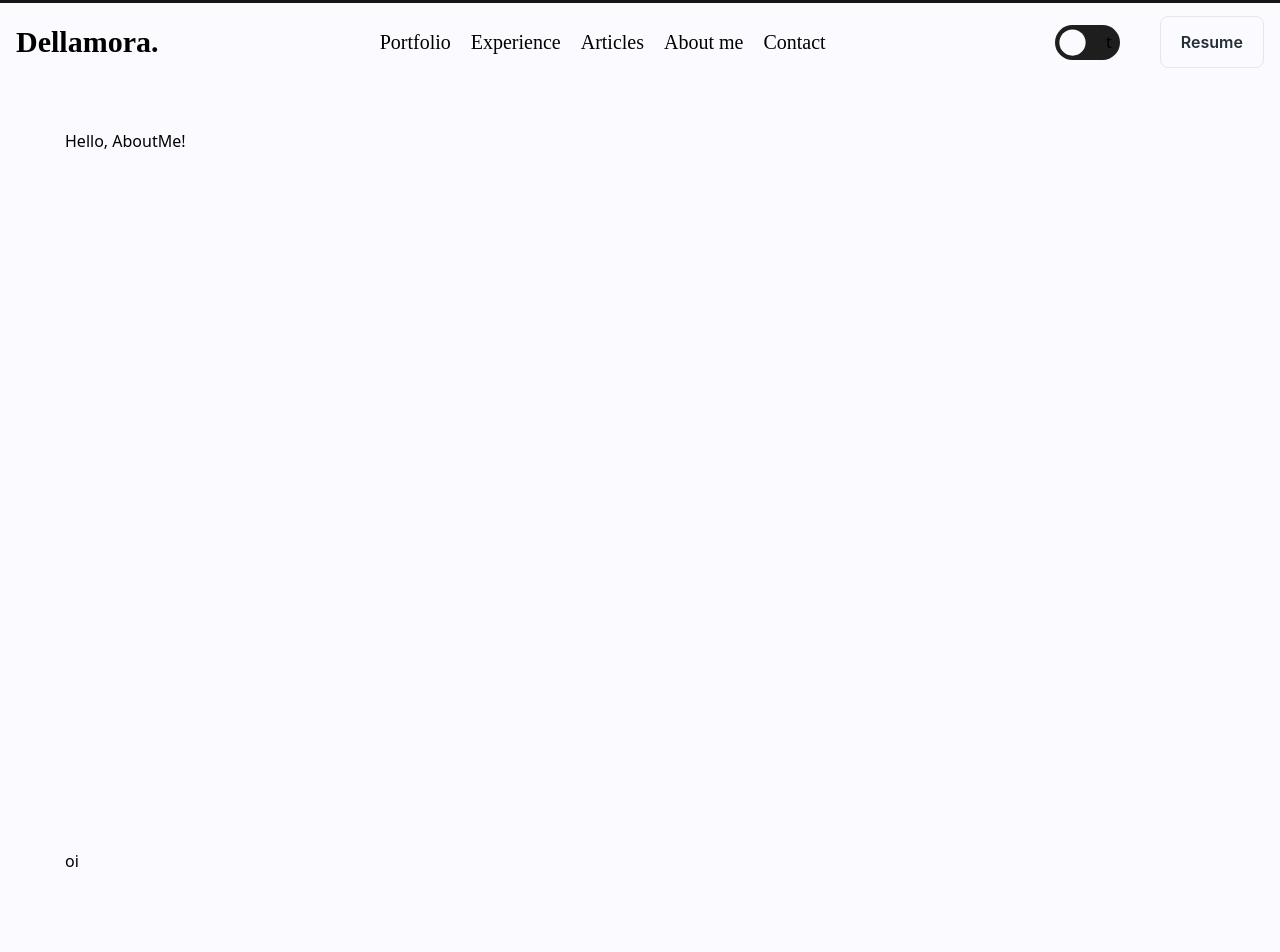
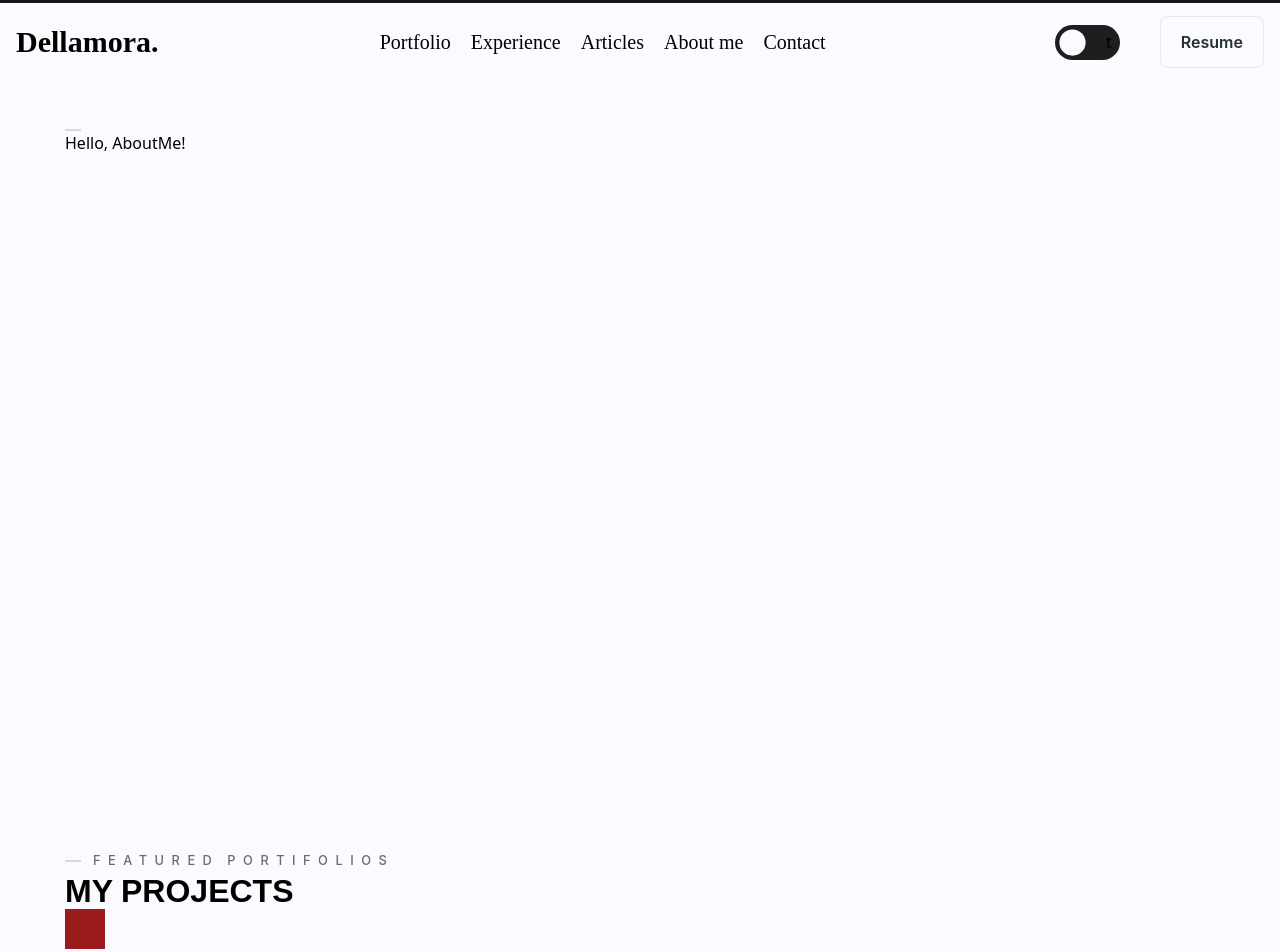
Before and after one commit to dellamora/dellamora-site, a Next.js app: page / in a window 1280 px wide. Shown: the top 952 px of the page. Built offline with nearby package versions, Linux system fonts and the light colour scheme; a web font is replaced by a local one.

Commit message:
added titles props at section component

```diff
--- a/src/common/components/section.tsx
+++ b/src/common/components/section.tsx
@@ -1,6 +1,6 @@
+import { useInView } from "react-intersection-observer";
 import { useEffect } from "react";
-import { useInView } from "react-intersection-observer";
-
+import { useAnimation, motion } from "framer-motion";
 type Props = {
   id: string;
   children: JSX.Element | JSX.Element[];
@@ -18,9 +18,42 @@ export const Section = ({
   title,
   subTitle,
 }: Props): JSX.Element => {
+  const ctrls = useAnimation();
+
   const { ref, inView } = useInView({
     threshold: 0.5,
+    triggerOnce: true,
   });
+
+  useEffect(() => {
+    if (inView) {
+      ctrls.start("visible");
+    }
+    if (!inView) {
+      ctrls.start("hidden");
+    }
+  }, [ctrls, inView]);
+
+  const wordAnimation = {
+    hidden: {},
+    visible: {},
+  };
+
+  const characterAnimation = {
+    hidden: {
+      opacity: 0,
+      y: `0.25em`,
+    },
+    visible: {
+      opacity: 1,
+      y: `0em`,
+      transition: {
+        duration: 1,
+        ease: [0.2, 0.65, 0.3, 0.9],
+      },
+    },
+  };
+
   useEffect(() => {
     if (setIsInView) {
       setIsInView(inView);
@@ -32,8 +65,81 @@ export const Section = ({
       ref={ref}
     >
       <div id={id} className="absolute pointer-events-none -top-[100px]"></div>
-      {title && <h1>{title}</h1>}
-      {subTitle && <h1>{subTitle}</h1>}
+      <div>
+        <div className="flex md:items-center ">
+          <motion.div
+            initial="hidden"
+            animate={ctrls}
+            variants={characterAnimation}
+            transition={{
+              delay: 0.5,
+            }}
+            className=" hidden md:flex mr-3 h-0.5 w-4 bg-[#D9D9D9] justify-center"
+          />
+          {subTitle &&
+            subTitle.split(" ").map((word, index) => {
+              return (
+                <motion.span
+                  className=" font-Inter text-subTitle mr-2 text-[#656D72] uppercase text-bold "
+                  ref={ref}
+                  aria-hidden="true"
+                  key={index}
+                  initial="hidden"
+                  animate={ctrls}
+                  variants={wordAnimation}
+                  transition={{
+                    delayChildren: index * 0.25,
+                    staggerChildren: 0.05,
+                  }}
+                >
+                  {word.split("").map((character, index) => {
+                    return (
+                      <motion.span
+                        aria-hidden="true"
+                        key={index}
+                        variants={characterAnimation}
+                      >
+                        {character}
+                      </motion.span>
+                    );
+                  })}
+                </motion.span>
+              );
+            })}
+        </div>
+        <div className="flex md:items-center  ">
+          {title &&
+            title.split(" ").map((word, index) => {
+              return (
+                <motion.span
+                  className=" font-Frank text-title mr-2 dark:text-[#dbdbdb]  text-black uppercase text-bold "
+                  ref={ref}
+                  aria-hidden="true"
+                  key={index}
+                  initial="hidden"
+                  animate={ctrls}
+                  variants={wordAnimation}
+                  transition={{
+                    delayChildren: index * 0.25,
+                    staggerChildren: 0.05,
+                  }}
+                >
+                  {word.split("").map((character, index) => {
+                    return (
+                      <motion.span
+                        aria-hidden="true"
+                        key={index}
+                        variants={characterAnimation}
+                      >
+                        {character}
+                      </motion.span>
+                    );
+                  })}
+                </motion.span>
+              );
+            })}
+        </div>
+      </div>
       {children}
     </section>
   );
--- a/src/domain/components/icon.tsx
+++ b/src/domain/components/icon.tsx
@@ -3,7 +3,7 @@ import { Metrics } from "../types";
 export type Icon<T extends Record<string, unknown> = Record<string, unknown>> =
   (
     props: {
-      className?: string,
+      className?: string;
       width?: `${number}${Metrics}`;
       active?: boolean;
       fill?: `${string}`;
--- a/src/modules/aboutMe/index.tsx
+++ b/src/modules/aboutMe/index.tsx
@@ -7,7 +7,7 @@ import Section from "../../common/components/section";
 
 const AboutMe: React.FC = (): JSX.Element => {
   return (
-    <Section id="aboutme">
+    <Section id="aboutme" title="About me & Skills" subTitle="Learning path">
       <div>
         <h1> Hello, AboutMsse!</h1>
       </div>
--- a/src/modules/articles/index.tsx
+++ b/src/modules/articles/index.tsx
@@ -7,7 +7,7 @@ import Section from "../../common/components/section";
 
 const Articles: React.FC = (): JSX.Element => {
   return (
-    <Section id="articles">
+    <Section id="articles" title="Personal Blog" subTitle="My articles">
       <div>
         <h1> Hellodd, Artiv;e!</h1>
       </div>
--- a/src/modules/experience/index.tsx
+++ b/src/modules/experience/index.tsx
@@ -7,7 +7,7 @@ import Section from "../../common/components/section";
 
 const Experience: React.FC = (): JSX.Element => {
   return (
-    <Section id="experience">
+    <Section id="experience" title="Work Experience" subTitle="career path">
       <div>
         <h1> Hello, AbssssssssssoutMe!</h1>
       </div>
--- a/src/modules/portfolio/index.tsx
+++ b/src/modules/portfolio/index.tsx
@@ -7,10 +7,8 @@ import Section from "../../common/components/section";
 
 const Portfolio: React.FC = (): JSX.Element => {
   return (
-    <Section id="portfolio">
-      <div>
-        <h1>oi</h1>
-      </div>
+    <Section id="portfolio" title="My Projects" subTitle="Featured Portifolios">
+      <div className="h-10 w-10 bg-red-800 dark:bg-black"></div>
     </Section>
   );
 };
--- a/tailwind.config.js
+++ b/tailwind.config.js
@@ -13,7 +13,26 @@ module.exports = {
     "./src/modules/**/*.tsx",
   ],
   theme: {
-    extend: {},
+    extend: {
+      fontSize: {
+        title: [
+          "2rem",
+          {
+            lineHeight: "36px",
+            fontWeight: "900",
+          },
+        ],
+
+        subTitle: [
+          "0.8rem",
+          {
+            letterSpacing: "7.5px",
+            lineHeight: "24px",
+            fontWeight: "500",
+          },
+        ],
+      },
+    },
     fontFamily: {
       Frank: ["Frank Ruhl Libre", "sans-serif"],
       Inter: ["Inter", "sans-serif"],
```
